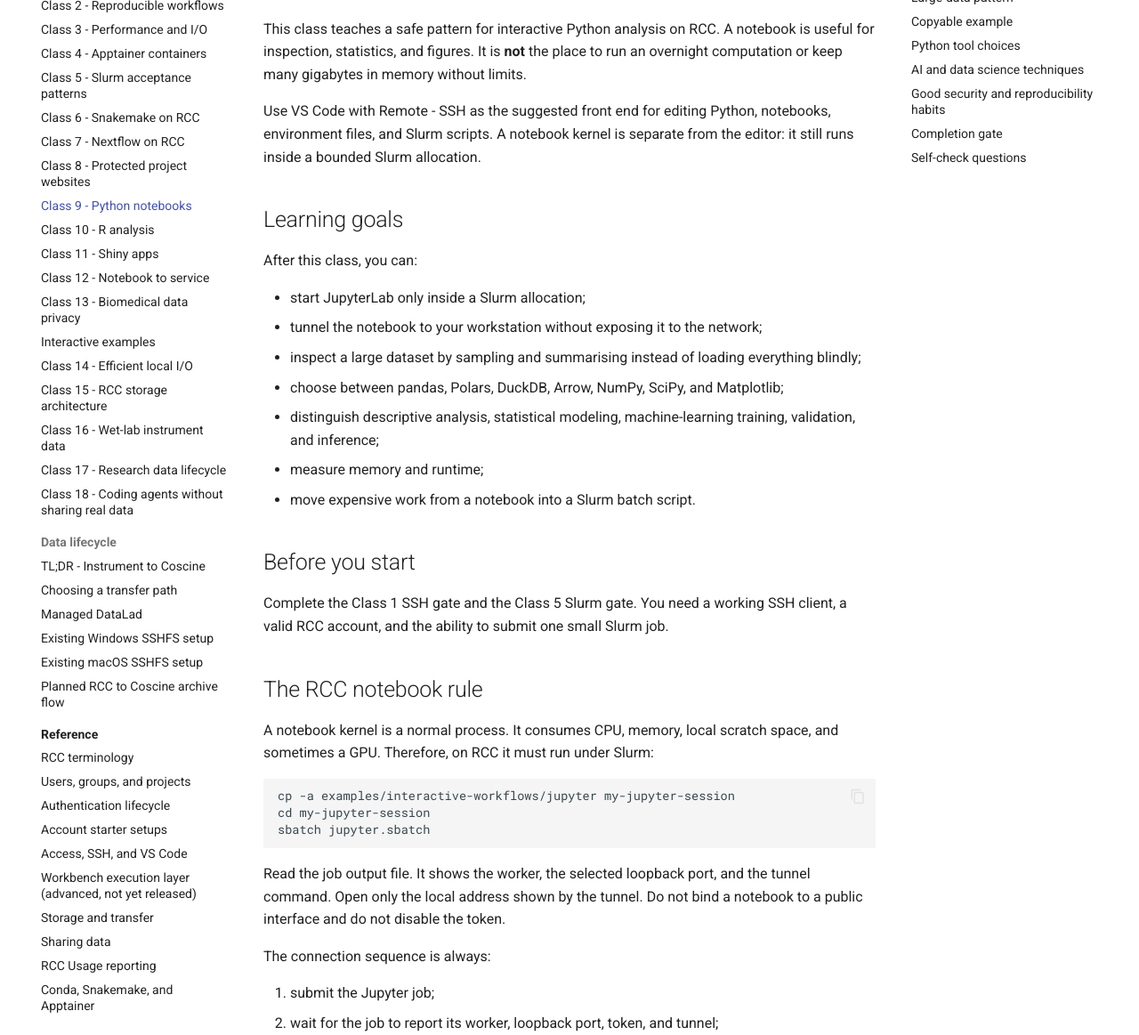
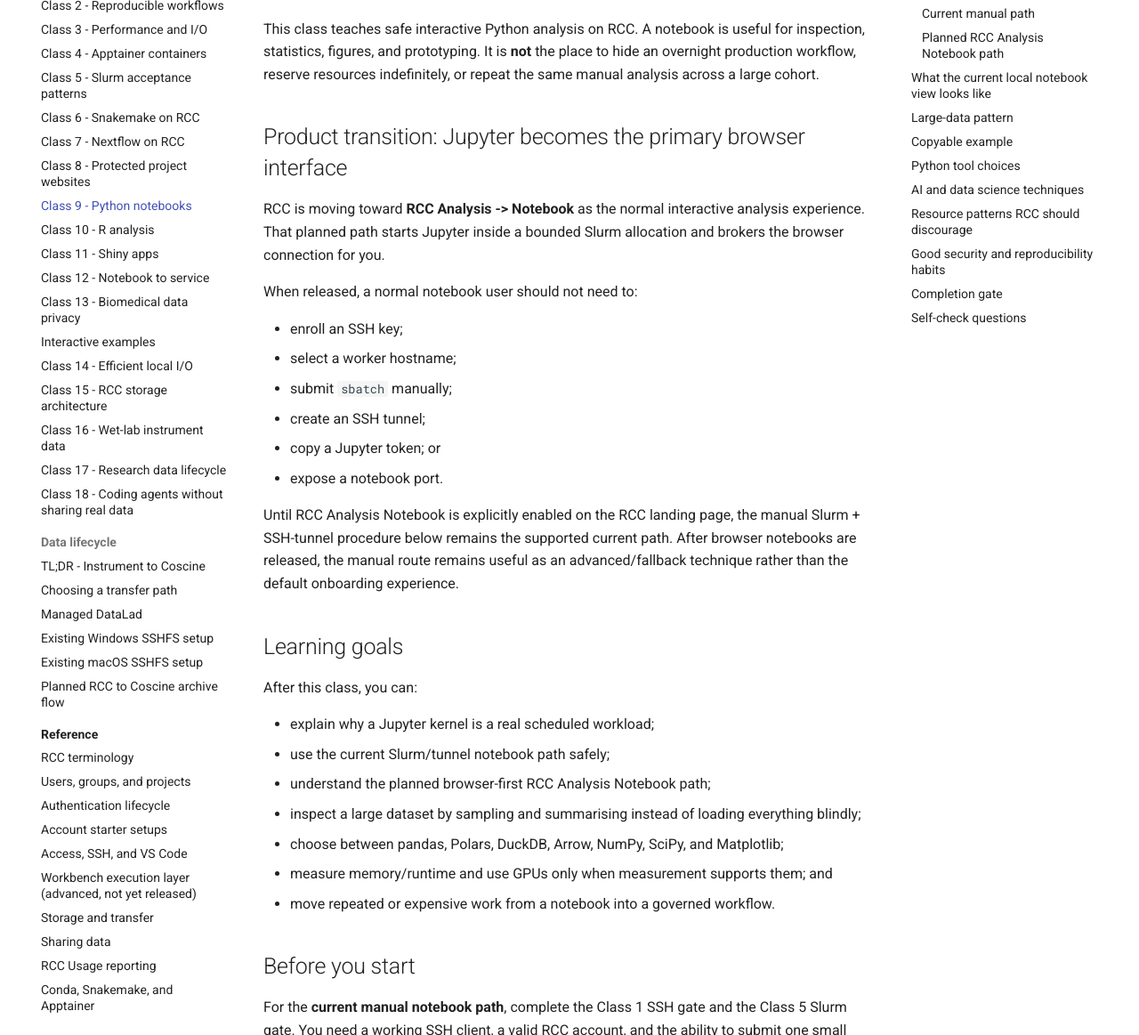
Before and after one commit to IKIM-Essen/ClusterDocs, an MkDocs documentation site: the page built from docs/course/class-09-python-notebooks.md, in a window 1280 px wide and 1400 px high, scrolled down 456 px, cut to the strip 237-1400 px from the top of the window. Shown: the whole strip at 89% size. Built offline with MkDocs 1.6.1 and Material for MkDocs 9.7.7, drawn with Linux system fonts in a browser that asks for light colours; some of the changed text lies outside the part shown.

Commit message:
docs: make Jupyter-first Analysis path explicit in Class 9

````diff
--- a/docs/course/class-09-python-notebooks.md
+++ b/docs/course/class-09-python-notebooks.md
@@ -3,38 +3,68 @@
 <section class="course-video-hero" id="watch-first">
   <p class="course-video-kicker">Recommended starting point · 4 min video</p>
   <h2>Watch the class first</h2>
-  <p>Safe Jupyter access, large-data patterns, Python tools, reproducibility, and responsible AI exploration. Watch the complete lesson, then use the written page below for copyable commands, exercises, and reference details.</p>
+  <p>Safe Jupyter access, large-data patterns, Python tools, reproducibility, and responsible AI exploration. The video shows the current SSH-tunnel workflow; the written guidance below also records the planned RCC Analysis Notebook path.</p>
   <video controls preload="metadata" playsinline poster="../../assets/video-posters/class9.png" src="{{ media_base_url }}/RCC_Onboarding_Class_9_Video_Enhanced.mp4?v=345e66d3">
     <track kind="captions" srclang="en" label="English captions" src="../../assets/captions/RCC_Onboarding_Class_9_Captions.vtt" default>
     Your browser does not support embedded video.
   </video>
 </section>
 
-This class teaches a safe pattern for interactive Python analysis on RCC. A notebook is useful for inspection, statistics, and figures. It is **not** the place to run an overnight computation or keep many gigabytes in memory without limits.
+This class teaches safe interactive Python analysis on RCC. A notebook is useful
+for inspection, statistics, figures, and prototyping. It is **not** the place to
+hide an overnight production workflow, reserve resources indefinitely, or repeat
+the same manual analysis across a large cohort.
 
-Use VS Code with Remote - SSH as the suggested front end for editing Python,
-notebooks, environment files, and Slurm scripts. A notebook kernel is separate
-from the editor: it still runs inside a bounded Slurm allocation.
+## Product transition: Jupyter becomes the primary browser interface
+
+RCC is moving toward **RCC Analysis -> Notebook** as the normal interactive
+analysis experience. That planned path starts Jupyter inside a bounded Slurm
+allocation and brokers the browser connection for you.
+
+When released, a normal notebook user should not need to:
+
+- enroll an SSH key;
+- select a worker hostname;
+- submit `sbatch` manually;
+- create an SSH tunnel;
+- copy a Jupyter token; or
+- expose a notebook port.
+
+Until RCC Analysis Notebook is explicitly enabled on the RCC landing page, the
+manual Slurm + SSH-tunnel procedure below remains the supported current path.
+After browser notebooks are released, the manual route remains useful as an
+advanced/fallback technique rather than the default onboarding experience.
 
 ## Learning goals
 
 After this class, you can:
 
-- start JupyterLab only inside a Slurm allocation;
-- tunnel the notebook to your workstation without exposing it to the network;
-- inspect a large dataset by sampling and summarising instead of loading everything blindly;
+- explain why a Jupyter kernel is a real scheduled workload;
+- use the current Slurm/tunnel notebook path safely;
+- understand the planned browser-first RCC Analysis Notebook path;
+- inspect a large dataset by sampling and summarising instead of loading
+  everything blindly;
 - choose between pandas, Polars, DuckDB, Arrow, NumPy, SciPy, and Matplotlib;
-- distinguish descriptive analysis, statistical modeling, machine-learning training, validation, and inference;
-- measure memory and runtime;
-- move expensive work from a notebook into a Slurm batch script.
+- measure memory/runtime and use GPUs only when measurement supports them; and
+- move repeated or expensive work from a notebook into a governed workflow.
 
 ## Before you start
 
-Complete the Class 1 SSH gate and the Class 5 Slurm gate. You need a working SSH client, a valid RCC account, and the ability to submit one small Slurm job.
+For the **current manual notebook path**, complete the Class 1 SSH gate and the
+Class 5 Slurm gate. You need a working SSH client, a valid RCC account, and the
+ability to submit one small Slurm job.
+
+For the **future browser-first path**, the goal is different: an authorized RCC
+account/project and browser authentication are sufficient. SSH is optional.
 
 ## The RCC notebook rule
 
-A notebook kernel is a normal process. It consumes CPU, memory, local scratch space, and sometimes a GPU. Therefore, on RCC it must run under Slurm:
+A notebook kernel is a normal process. It consumes CPU, memory, local scratch,
+and sometimes a GPU. Therefore substantial notebook computation must run in a
+bounded Slurm allocation whether RCC creates that allocation for you or you
+submit it manually.
+
+### Current manual path
 
 ```bash
 cp -a examples/interactive-workflows/jupyter my-jupyter-session
@@ -42,35 +72,46 @@
 sbatch jupyter.sbatch
 ```
 
-Read the job output file. It shows the worker, the selected loopback port, and the tunnel command. Open only the local address shown by the tunnel. Do not bind a notebook to a public interface and do not disable the token.
+Read the job output file. It shows the worker, selected loopback port, and tunnel
+command. Open only the local address shown by the tunnel. Do not bind a notebook
+to a public interface and do not disable the token.
 
-The connection sequence is always:
+The current connection sequence is:
 
 1. submit the Jupyter job;
-2. wait for the job to report its worker, loopback port, token, and tunnel;
+2. wait for the job to report worker, loopback port, token, and tunnel;
 3. run that tunnel command on your workstation;
-4. open the local `127.0.0.1` address;
+4. open the local `127.0.0.1` address; and
 5. stop the Slurm job with `scancel <jobid>` when finished.
 
-### What the local notebook view looks like
+### Planned RCC Analysis Notebook path
+
+```text
+Files: choose/upload project data
+        -> RCC Analysis: Notebook
+        -> choose project + modest notebook profile
+        -> Open notebook
+        -> save durable work in the project
+        -> stop notebook / automatic idle reclamation
+```
+
+The Slurm allocation still exists, but RCC owns the scheduler and browser-attach
+details.
+
+## What the current local notebook view looks like
 
 These screenshots come from the earlier ClusterDocs Jupyter walkthrough. They
-show the classic Notebook interface rather than the current JupyterLab example,
-but they preserve two useful visual checks: the browser address is local
-`127.0.0.1`, and code executes in the remote allocated environment.
+show the classic Notebook interface rather than the future RCC Analysis browser
+shell, but they preserve useful visual checks for the current manual route: the
+browser address is local `127.0.0.1`, and code executes in the remote allocated
+environment.
 
 ![Historical classic Jupyter file view reached through a local 127.0.0.1 tunnel](../assets/jupyter-home.png)
 
 ![Historical Jupyter notebook showing remote-host and Python-environment checks](../assets/jupyter-notebook.png)
 
-The second screenshot contains a former worker hostname, home path, Python
-version, and example username. Do not reuse those values. Use the worker, port,
-token, project path, and tunnel printed by your current bounded Slurm job. Never
-publish the token or include it in a support screenshot.
-
-> **Reference companions:** [Account access, SSH, and VS Code](../reference/access-ssh-vscode.md)
-> contains connection diagnostics. [Slurm commands](../reference/slurm.md)
-> explains how to inspect and stop the notebook allocation.
+Do not reuse former worker hostnames, home paths, usernames, ports, or tokens from
+screenshots. Never publish a notebook token or include it in a support screenshot.
 
 ## Large-data pattern
 
@@ -80,11 +121,14 @@
 2. Inspect the file size and format.
 3. Load a small sample or a small set of columns.
 4. Summarise groups before plotting.
-5. Check memory use.
+5. Check memory and runtime.
 6. Save a small reproducible notebook.
-7. Move full-scale work into a Slurm script.
+7. Decide whether the full-scale work belongs in RCC Analysis Workflow / a
+   current Slurm workflow instead of the notebook.
 
-For tabular data, prefer columnar or chunked access. CSV is portable, but slow for repeated analysis. Parquet, Arrow, DuckDB, or an indexed database table are usually better for repeated interactive work.
+For tabular data, prefer columnar or chunked access. CSV is portable, but slow
+for repeated analysis. Parquet, Arrow, DuckDB, or an indexed database table are
+usually better for repeated interactive work.
 
 ## Copyable example
 
@@ -97,10 +141,8 @@
 
 The notebooks use synthetic data so that you can practice safely. Their
 RiboSnake-inspired section builds a Bray--Curtis PCoA and a ranked waterfall
-plot in both Python and R. Run the cells to render the figures; committed
-notebook outputs stay empty so that results or restricted data cannot be
-published accidentally. The batch script shows the same idea as a scheduled
-Slurm job.
+plot in both Python and R. Committed notebook outputs stay empty so that results
+or restricted data cannot be published accidentally.
 
 ## Python tool choices
 
@@ -117,44 +159,54 @@
 
 Use notebooks to inspect data, establish baselines, compare techniques, and
 explain results. Move full training, large hyperparameter searches, embedding
-generation, and production inference into bounded batch workflows.
+generation, repeated inference, and production analyses into bounded workflows.
 
 A reviewable machine-learning workflow includes:
 
 - data-quality and missingness checks;
-- a subject-safe or time-safe split into training, validation, and test data;
+- a subject-safe or time-safe train/validation/test split;
 - preprocessing and feature engineering inside the versioned pipeline;
-- a simple statistical or machine-learning baseline;
+- a simple baseline;
 - an evaluation measure chosen before tuning;
 - calibration, uncertainty, subgroup behavior, and leakage checks;
 - fixed seeds where deterministic behavior is possible; and
 - versioned code, environment, parameters, metrics, and model artifacts.
 
-Tree models and regularized regression are often strong tabular baselines.
-Neural networks and transformers are appropriate when the data type, sample
-size, and research question justify their complexity. Unsupervised techniques
-such as clustering, dimensionality reduction, and representation learning need
-stability checks and scientific interpretation; visual separation alone is not
-validation.
+Use GPUs only when the framework and measured workload benefit. A GPU is not a
+“make notebook faster” switch. For larger-than-memory tables, try column
+selection, Parquet, Arrow, DuckDB, Polars, and chunked processing before
+introducing distributed computation.
 
-Use GPUs only when measurement shows that the framework and workload benefit.
-For larger-than-memory tables, try column selection, Parquet, Arrow, DuckDB,
-Polars, and chunked processing before introducing distributed computation.
-Spark-style processing is useful only when its parallelism outweighs network,
-serialization, scheduling, and operational overhead.
+## Resource patterns RCC should discourage
 
-> **Reference companion:** [AI and data science on RCC](../reference/ai-data-science.md)
-> covers technique selection, model development, training versus inference,
-> distributed processing, reproducibility, and responsible-use boundaries.
+Interactive notebooks are especially prone to accidental over-requesting. Avoid:
+
+- many CPUs for mostly single-threaded code;
+- large memory allocations “just in case”;
+- GPU allocations with negligible GPU use;
+- keeping a notebook allocation open while away from the browser;
+- repeating the same notebook manually across samples; and
+- using an interactive notebook to orchestrate thousands of tiny tasks.
+
+The preferred progression is:
+
+```text
+Notebook -> measure -> right-size -> Workflow when repeated/scalable
+```
+
+RCC may recommend resource changes from aggregate scheduler/accounting evidence
+without inspecting notebook content, filenames, commands, or research data.
 
 ## Good security and reproducibility habits
 
 - Do not paste patient identifiers, tokens, private keys, or passwords into notebooks.
 - Do not commit notebook outputs containing restricted data.
 - Keep notebooks small enough that another person can review the reasoning.
-- Put package versions in `environment.yml`.
+- Put package versions in `environment.yml` or another reviewed environment definition.
 - Use project membership rather than sharing another user account.
-- Shut down the Slurm job when you are finished.
+- Save durable outputs in project storage.
+- Stop the current manual Slurm notebook job when finished; future browser
+  notebooks should also be subject to idle reclamation.
 
 ## Completion gate
 
@@ -164,18 +216,24 @@
 python3 exercises/interactive/validate-interactive-examples.py
 ```
 
-Then start one Jupyter job and confirm three things:
+For the current manual route, start one Jupyter job and confirm:
 
-1. The job output says the notebook binds to `127.0.0.1`.
-2. You can connect through the SSH tunnel.
-3. You can stop the job with `scancel`.
+1. the notebook binds to `127.0.0.1`;
+2. you can connect through the SSH tunnel; and
+3. you can stop the job with `scancel`.
 
 Do not run more than one notebook job for this class.
 
+When RCC Analysis Notebook is released, the acceptance gate changes: a user with
+no SSH key enrolled must be able to open a project notebook from the browser,
+produce a small durable result, stop/reconnect safely, and retrieve the result in
+Files without facilitator shell intervention.
+
 ## Self-check questions
 
-1. Why is a notebook kernel a Slurm workload?
+1. Why is a notebook kernel a Slurm workload even when the browser hides Slurm?
 2. Why is a sampled plot safer than loading every row at once?
-3. What should move from a notebook into a batch script?
-4. Why should notebook ports bind only to loopback?
-5. Which files should not be committed to a repository?
+3. What should move from a notebook into a workflow?
+4. Why should notebook listeners never become uncontrolled public services?
+5. When is a GPU notebook justified?
+6. Which notebook data must never be committed or pasted into support channels?
````
